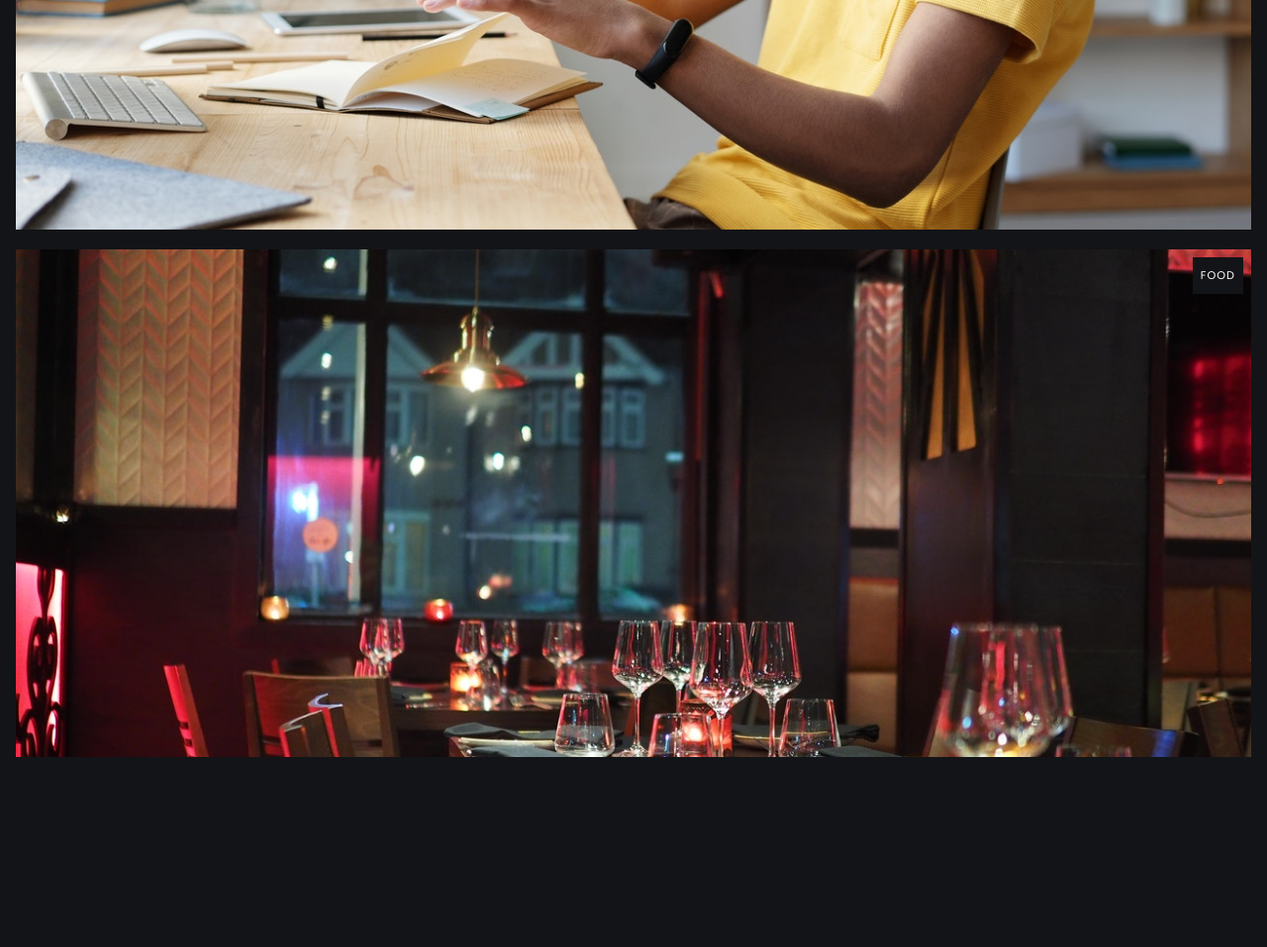
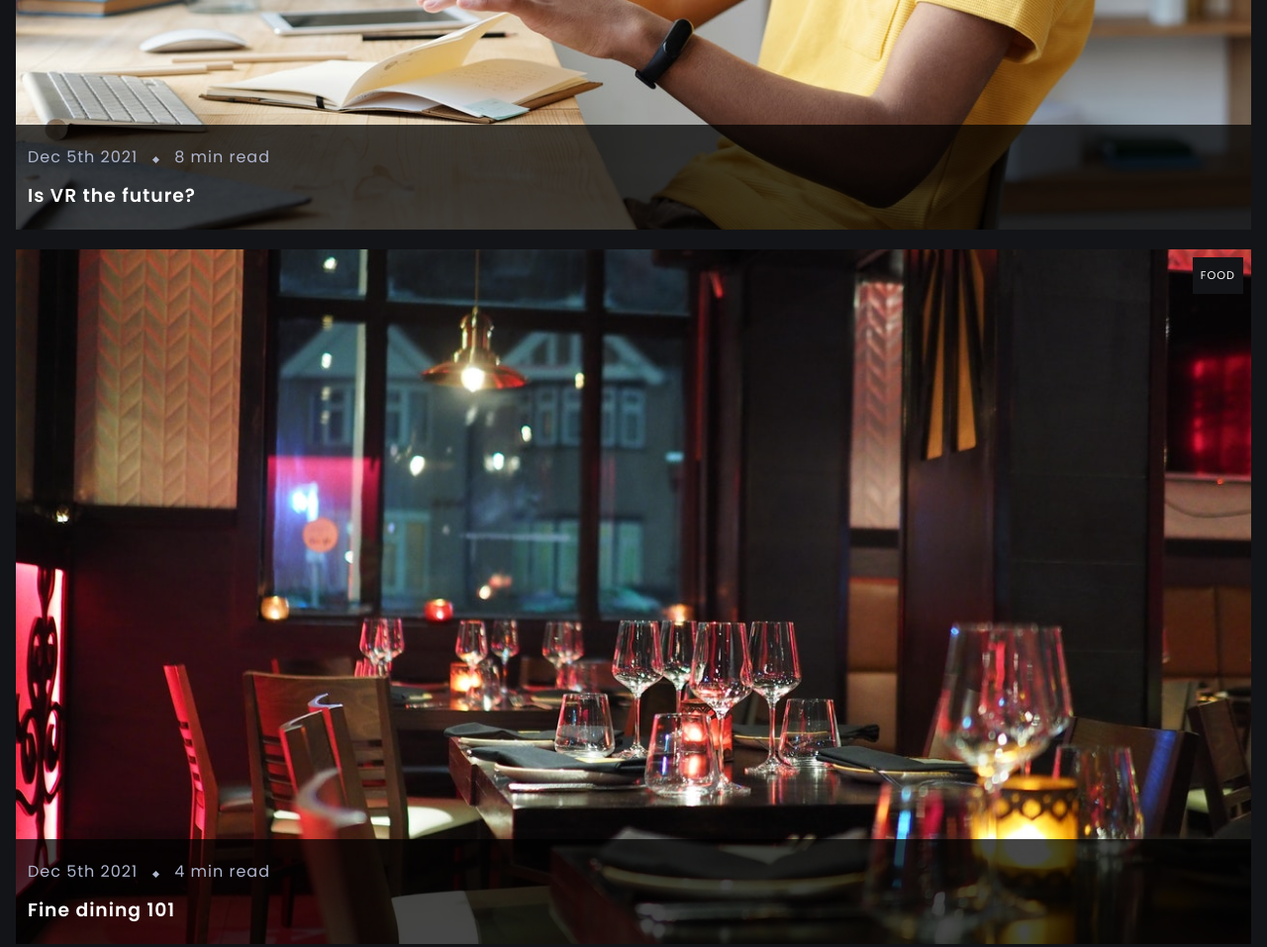
Before and after one commit to Hidayamoh/Free-code-camp-news-flush, a plain HTML site: page src/index.html in a window 1280 px wide. Shown: the part 760-1717 px from the top of the page at 99% size. Drawn offline with nearby package versions, Linux system fonts and the light colour scheme.

Commit message:
Add overlays to the articles

```diff
--- a/src/index.html
+++ b/src/index.html
@@ -25,14 +25,27 @@
         <article class="featured-article">
           <span class="featured-article__tag">tecnology</span>
           <img class="featured-article__img" src="images/featured/featured-1.jpg" alt="a teenage boy using VR set to study" width="1280" height="854" />
+         <div class=" overlay featured-article__overlay ">
+          <p class="overlay__para"><span> Dec 5th 2021</span><span class="overlay__separator"></span><span>8 min read</span></p>
+          <h3 class="overlay__heading"> Is VR the future?</h3>
+         </div>
+
         </article>
         <article class="featured-article">
           <span class="featured-article__tag">food</span>
           <img class="featured-article__img" src="images/featured/featured-2.jpg" alt="dining area in a restaurant " width="1280" height="720" />
+          <div class=" overlay featured-article__overlay ">
+            <p class="overlay__para"><span> Dec 5th 2021</span><span class="overlay__separator"></span><span>4 min read</span></p>
+            <h3 class="overlay__heading"> Fine dining 101</h3>
+           </div>
         </article>
         <article class="featured-article">
           <span class="featured-article__tag">health</span>
           <img class="featured-article__img" src="images/featured/featured-3.jpg" alt="pharmasutical medicines and home remedies" width="1280" height="853" />
+          <div class=" overlay featured-article__overlay ">
+            <p class="overlay__para"><span> Dec 6th 2021</span><span class="overlay__separator"></span><span>5 min read</span></p>
+            <h3 class="overlay__heading">Natural fat burner</h3>
+           </div>
         </article>
       </section>
     </main>
--- a/src/styles/modules/_featured-article.css
+++ b/src/styles/modules/_featured-article.css
@@ -17,3 +17,9 @@
   width: 100%;
   height: auto;
 }
+.featured-article__overlay {
+  position: absolute;
+  bottom: 0;
+  left: 0;
+  right: 0;
+}
--- /dev/null
+++ b/src/styles/modules/_overlay.css
@@ -0,0 +1,34 @@
+.overlay {
+  background: #000000bb;
+  transition: background 0.5s;
+  padding: 20px 12px;
+}
+.overlay__para {
+  color: var(--light-color-alt);
+  font-size: 0.8 rem;
+  margin: 0;
+  padding-bottom: 12px;
+}
+
+.overlay__heading {
+  font-size: 1.5 rem;
+  color: var(--light-color);
+  margin: 0;
+}
+.overlay__separator {
+  display: inline-block;
+  width: 5px;
+  height: 5px;
+  background: var(--light-color-alt);
+  margin: 0px 16px;
+  transform: rotate(45deg);
+}
+.featured-article:hover .overlay {
+  background: var(--primary-background-color);
+}
+.featured-article:hover .overlay__para {
+  color: var(--light-color);
+}
+.featured-article:hover .overlay__separator {
+  background: var(--light-color);
+}
--- a/src/styles/styels.css
+++ b/src/styles/styels.css
@@ -5,3 +5,4 @@
 @import "modules/_header.css";
 @import "modules/_breaking-news.css";
 @import "modules/_featured-article.css";
+@import "modules/_overlay.css";
```
